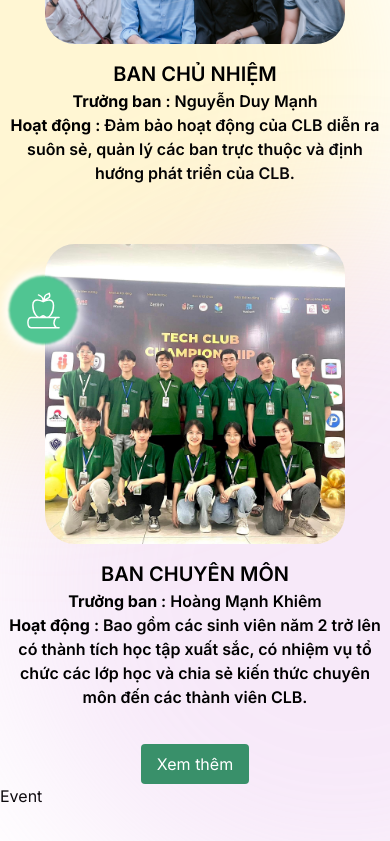
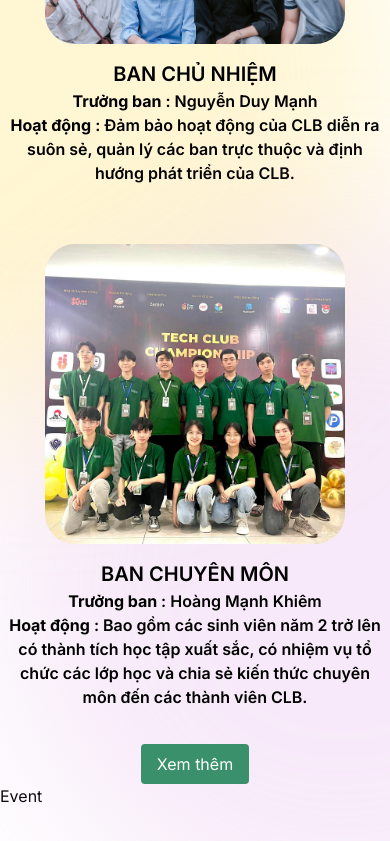
Before and after one commit to sfit-utc/sfit-web, a React (Vite) app: page / in a window 390 px wide. Shown: the part 8355-9196 px from the top of the page. Built offline with nearby package versions, Linux system fonts and the light colour scheme.

Commit message:
FIX: responsive for 320px

```diff
--- a/src/components/Teams/TeamCard/TeamCard.tsx
+++ b/src/components/Teams/TeamCard/TeamCard.tsx
@@ -36,7 +36,7 @@ function TeamCard({ team, type }: TeamCardProps) {
                                 backgroundSize: 'cover',
                                 backgroundPosition: 'center',
                             }}>
-                                <div className="absolute w-[400px] h-[400px]">
+                                <div className="hidden sm:block absolute w-[400px] h-[400px]">
                                     <div style={{
                                         backgroundImage: `url(${team.icon})`,
                                         backgroundSize: 'cover',
@@ -85,7 +85,7 @@ function TeamCard({ team, type }: TeamCardProps) {
                                 backgroundSize: 'cover',
                                 backgroundPosition: 'center',
                             }}>
-                                <div className="absolute w-[400px] h-[400px]">
+                                <div className="hidden sm:block absolute w-[400px] h-[400px]">
                                     <div style={{
                                         backgroundImage: `url(${team.icon})`,
                                         backgroundSize: 'cover',
```
